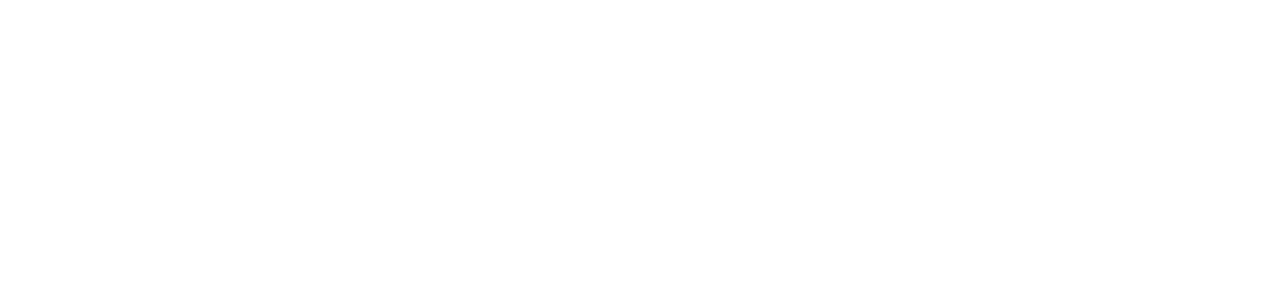
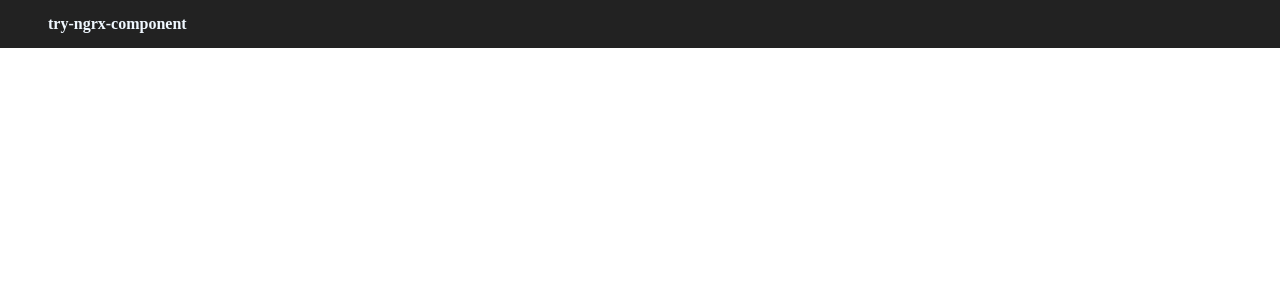
Before and after one commit to kasaharu-labs/try-ngrx-component, an Angular app: page / in a window 1280 px wide. Shown: the top 300 px of the page. Built offline with nearby package versions, Linux system fonts and the light colour scheme.

Commit message:
feat: Header の表示

```diff
--- a/src/app/app.component.html
+++ b/src/app/app.component.html
@@ -1 +1,4 @@
+<header class="header">
+  <h1 class="title">{{ title }}</h1>
+</header>
 <router-outlet></router-outlet>
--- a/src/app/app.component.scss
+++ b/src/app/app.component.scss
@@ -0,0 +1,18 @@
+:host {
+  display: block;
+}
+
+.header {
+  display: flex;
+  align-items: center;
+  justify-content: space-between;
+  height: 48px;
+  padding: 0 48px;
+  background-color: #222;
+  box-sizing: border-box;
+}
+
+.title {
+  color: aliceblue;
+  font-size: 1rem;
+}
```
